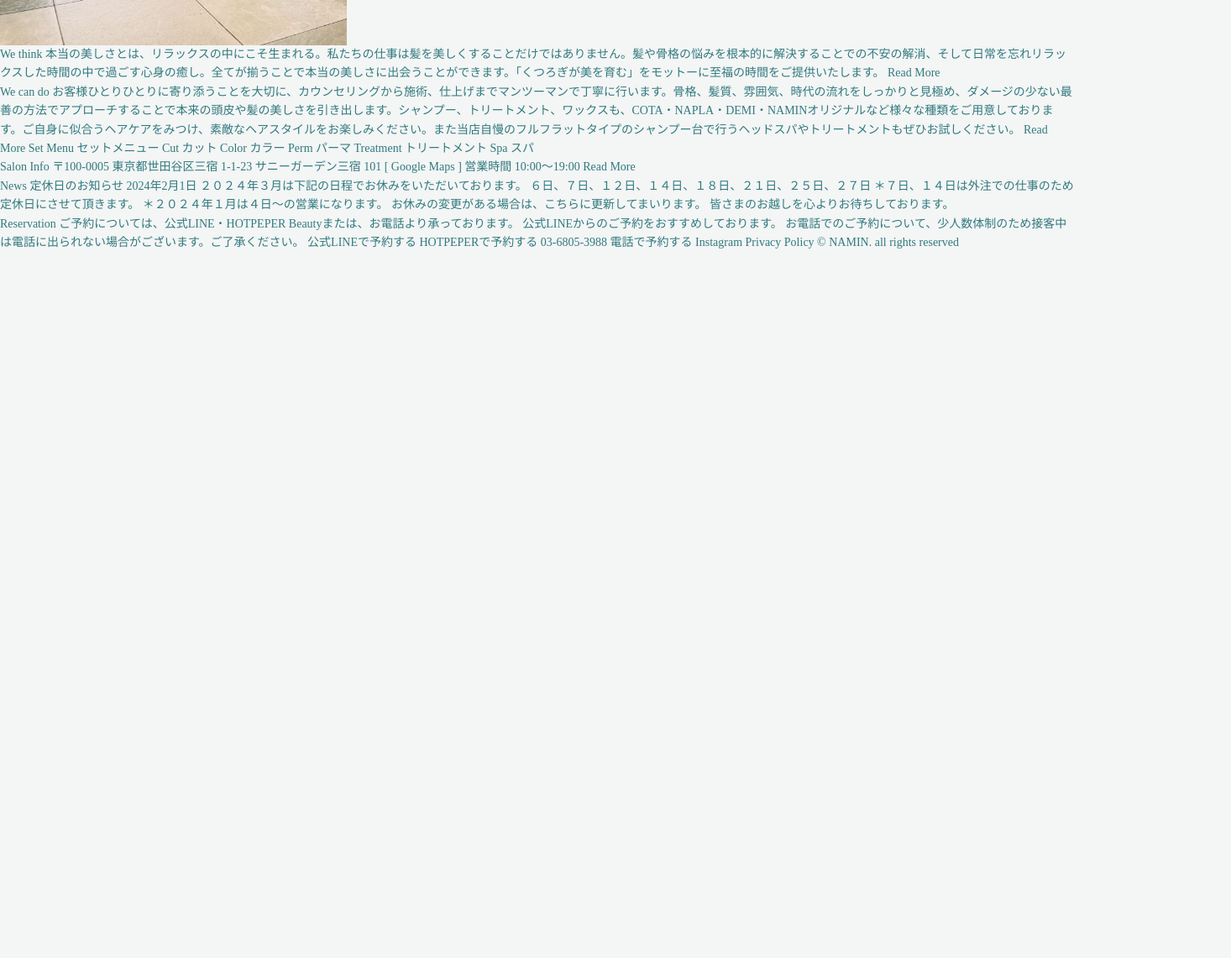
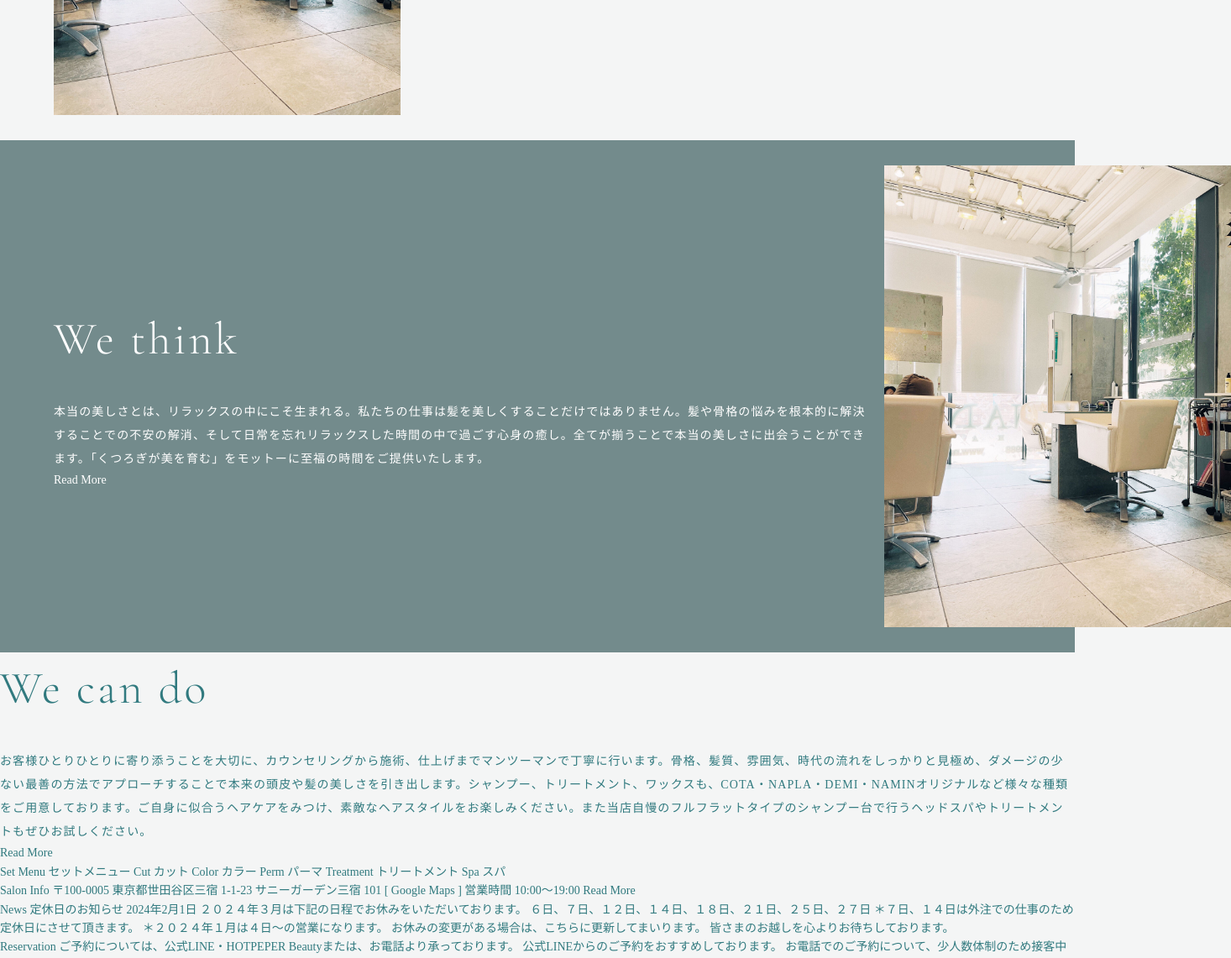
Before and after one commit to eriyama00/Namin_BeautySalon2024, a plain HTML site: page index.html in a window 1280 px wide. Shown: the part 1659-2800 px from the top of the page at 84% size, 1466 px wide, since content can reach past the window. Before the commit the page ends 1959 px from the top, so only its background shows below. Drawn offline with nearby package versions, Linux system fonts and the light colour scheme; some packages are replaced by stand-ins of ours; a web font is replaced by a local one.

Commit message:
concept add

```diff
--- a/css/style.css
+++ b/css/style.css
@@ -10,6 +10,10 @@ body {
 }
 
 h1 {
+  font-family: "Cormorant Garamond", serif;
+  font-weight: 300;
+  letter-spacing: 0.06em;
+  font-style: normal;
   font-size: 54px;
 }
 
@@ -27,6 +31,7 @@ h1 {
   margin: 0 auto;
   padding: 2rem 0;
 }
+
 .l-header .p-logo img {
   height: 30px;
 }
@@ -43,7 +48,7 @@ h1 {
 .l-header__nav__li a {
   font-family: "Cormorant Garamond", serif;
   font-size: 16px;
-  font-weight: 500;
+  font-weight: 300;
   letter-spacing: 0.06em;
   font-style: normal;
 }
@@ -61,13 +66,16 @@ h1 {
   display: flex;
   justify-content: space-between;
   align-items: center;
-  padding-top: 45px;
+  padding-top: 140px;
   padding-bottom: 20px;
 }
 
 .FV__title {
-  font-size: 46px;
-  font-weight: 200;
+  font-family: "Cormorant Garamond", serif;
+  font-weight: 300;
+  letter-spacing: 0.04em;
+  font-style: normal;
+  font-size: 42px;
   line-height: 1.5;
 }
 
@@ -85,14 +93,56 @@ h1 {
   display: flex;
   justify-content: space-between;
   align-items: center;
+  gap: 20px;
   padding-top: 50px;
+  padding-bottom: 30px;
+  width: 90%;
+  margin: 0 auto;
+}
+
+.p-about__container {
+  width: 50%;
+}
+
+.p-about__h1 {
+  padding-bottom: 30px;
 }
 
 .p-about__wrapper img {
   height: 550px;
 }
 
+.c-text {
+  letter-spacing: 0.08em;
+  line-height: 2;
+  padding-bottom: 20px;
+}
+
 /* Read more要素 */
 .c-read {
 
 }
+
+.p-concept {
+  background-color: #738B8C;
+  color: #FFFFFF;
+}
+
+.p-concept__container {
+  display: flex;
+  justify-content: space-between;
+  align-items: center;
+  gap: 20px;
+  padding-top: 30px;
+  padding-bottom: 30px;
+  width: 90%;
+  margin: 0 auto;
+}
+
+.p-concept__h1 {
+  padding-bottom: 30px;
+}
+
+.p-concept__img {
+  height: 550px;
+}
--- a/index.html
+++ b/index.html
@@ -33,6 +33,7 @@
         <nav class="l-header__nav">
           <ul class="l-header__nav__ul">
             <li class="l-header__nav__li"><a href="#">Home</a></li>
+            <li class="l-header__nav__li"><a href="#">about</a></li>
             <li class="l-header__nav__li"><a href="#">Menu</a></li>
             <li class="l-header__nav__li"><a href="#">Staff</a></li>
             <li class="l-header__nav__li"><a href="#">Salon Info</a></li>
@@ -68,29 +69,46 @@
         <div class="p-about__container">
           <h1 class="p-about__h1">
           We are</h1>
-          <span>
+          <span class="c-text">
             NAMIN SALON（ナミン　サロン）は、三宿にある少人数プライベートサロンです。南国のテイストを取り入れた開放感のある店内には、今日も陽の光がやさしく差し込みます。ここは年齢も性別も関係なくあらゆる世代の方々が心地よく過ごせる場所。日常から少し離れたこの場所で皆さまをお待ちしております。
-            <div class="c-read">
+          </span>
+          <div class="c-read">
             Read More
-            </div>
-          </span>
+          </div>
         </div>
       </div>
 
       <div class="p-concept">
-      We think
-      本当の美しさとは、リラックスの中にこそ生まれる。私たちの仕事は髪を美しくすることだけではありません。髪や骨格の悩みを根本的に解決することでの不安の解消、そして日常を忘れリラックスした時間の中で過ごす心身の癒し。全てが揃うことで本当の美しさに出会うことができます。「くつろぎが美を育む」をモットーに至福の時間をご提供いたします。
-      Read More
+        <div class="p-concept__container">
+          <div class="p-concept__wrapper">
+            <h1 class="p-concept__h1">We think</h1>
+            <span class="c-text">
+            本当の美しさとは、リラックスの中にこそ生まれる。私たちの仕事は髪を美しくすることだけではありません。髪や骨格の悩みを根本的に解決することでの不安の解消、そして日常を忘れリラックスした時間の中で過ごす心身の癒し。全てが揃うことで本当の美しさに出会うことができます。「くつろぎが美を育む」をモットーに至福の時間をご提供いたします。
+            </span>
+            <div class="c-read">
+              Read More
+            </div>
+          </div>
+          <div>
+            <img class="p-concept__img" src="images/pic_01-1350x1800.jpg">
+          </div>
+      </div>
       </div>
 
       <div class="p-menu">
-      We can do
+        <h1 class="p-about__h1">We can do</h1>
+        <span class="c-text">
       お客様ひとりひとりに寄り添うことを大切に、カウンセリングから施術、仕上げまでマンツーマンで丁寧に行います。骨格、髪質、雰囲気、時代の流れをしっかりと見極め、ダメージの少ない最善の方法でアプローチすることで本来の頭皮や髪の美しさを引き出します。シャンプー、トリートメント、ワックスも、COTA・NAPLA・DEMI・NAMINオリジナルなど様々な種類をご用意しております。ご自身に似合うヘアケアをみつけ、素敵なヘアスタイルをお楽しみください。また当店自慢のフルフラットタイプのシャンプー台で行うヘッドスパやトリートメントもぜひお試しください。
+    </span>
+    <div class="c-read">
       Read More
-
+    </div>
+      <div>
       Set Menu セットメニュー Cut カット Color カラー Perm パーマ
       Treatment トリートメント Spa スパ
     </div>
+    </div>
+
     <div class="p-slide">
       <!-- 画像のスライド -->
     </div>
```
